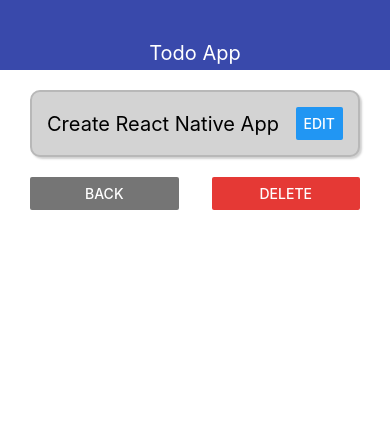
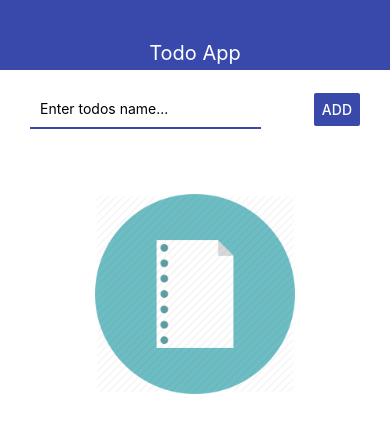
Before and after one commit to AndriiKachkarov/rn-todo-app, a React Native app: screen / in a window 390 px wide. Shown: the top 432 px of the page. Built offline with nearby package versions, Linux system fonts and the light colour scheme.

Commit message:
add display of no-items image

```diff
--- a/App.js
+++ b/App.js
@@ -5,10 +5,10 @@ import {MainScreen} from "./src/screens/MainScreen";
 import {TodoScreen} from "./src/screens/TodoScreen";
 
 export default function App() {
-    const [todoId, setTodoId] = useState('2');
+    const [todoId, setTodoId] = useState(null);
     const [todos, setTodos] = useState([
-        {id: '1', title: 'Learn React Native'},
-        {id: '2', title: 'Create React Native App'},
+        // {id: '1', title: 'Learn React Native'},
+        // {id: '2', title: 'Create React Native App'},
     ]);
 
     const addTodo = (title) => {
--- a/src/screens/MainScreen.js
+++ b/src/screens/MainScreen.js
@@ -1,21 +1,33 @@
 import React from 'react';
-import {StyleSheet, View, FlatList} from 'react-native';
+import {StyleSheet, View, FlatList, Image} from 'react-native';
 import {AddTodo} from "../components/AddTodo";
 import {Todo} from "../components/Todo";
 
 export const MainScreen = ({addTodo, removeTodo, todos, openTodo}) => {
-  return (
-    <View style={styles.container}>
-        <AddTodo onSubmit={addTodo}/>
-
+    let content = (
         <FlatList
             keyExtractor={item => item.id}
             data={todos}
             renderItem={({item}) => (<Todo todo={item} onRemove={removeTodo} onOpen={openTodo}/>)}
             style={styles.list}
         />
-    </View>
-  )
+    );
+
+    if (todos.length === 0) {
+        content = (
+          <View style={styles.imgWrap}>
+              <Image style={styles.image} source={require('../../assets/no-items.png')}/>
+          </View>
+        );
+    }
+
+
+    return (
+        <View style={styles.container}>
+            <AddTodo onSubmit={addTodo}/>
+            {content}
+        </View>
+    )
 };
 
 const styles = StyleSheet.create({
@@ -24,4 +36,15 @@ const styles = StyleSheet.create({
         paddingHorizontal: 30,
         paddingVertical: 20
     },
+    imgWrap: {
+        alignItems: 'center',
+        justifyContent: 'center',
+        padding: 50,
+        height: 300
+    },
+    image: {
+        width: '100%',
+        height: '100%',
+        resizeMode: 'contain'
+    }
 });
```
Also changed, not shown: assets/no-items.png (added).
